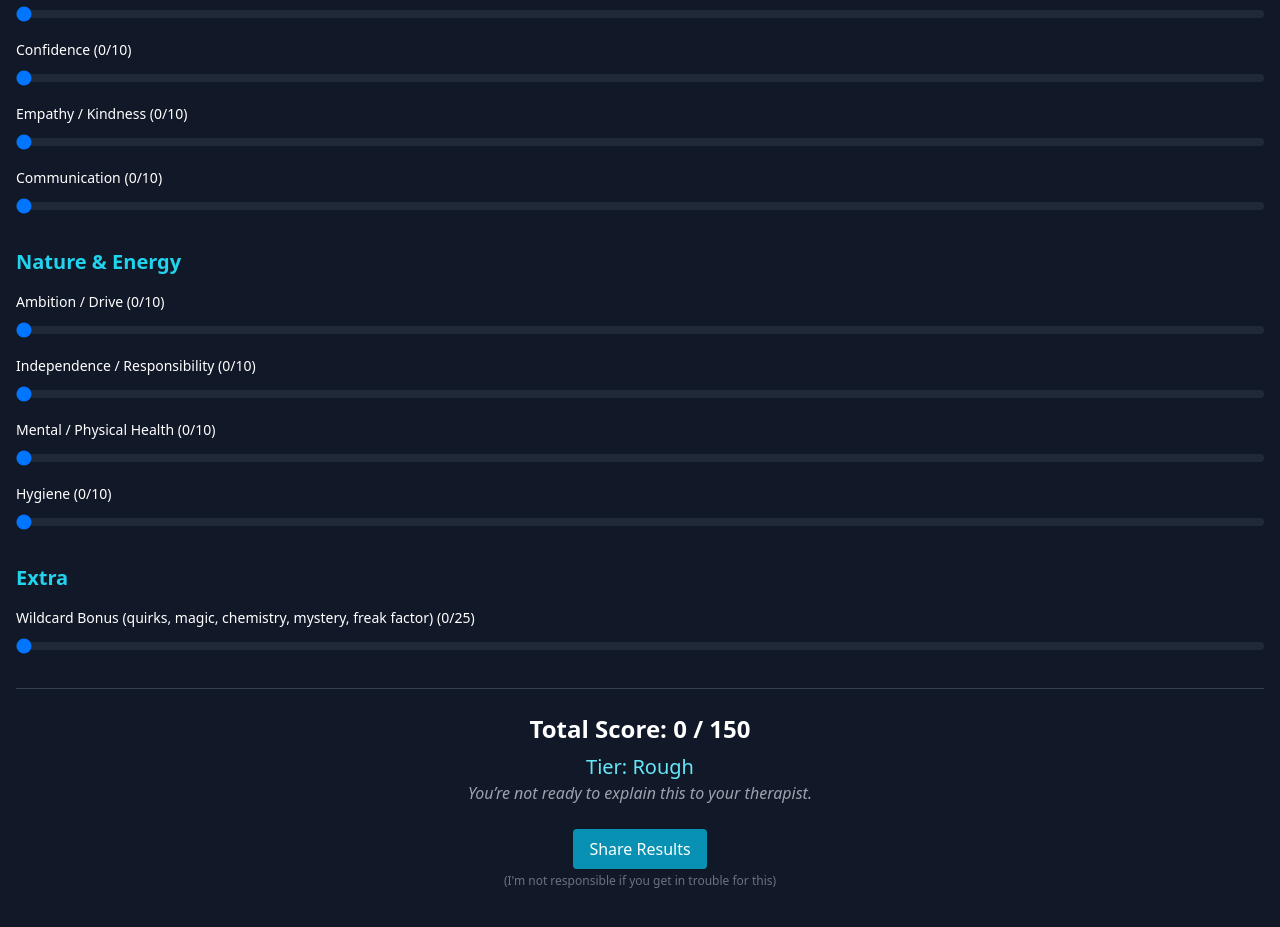
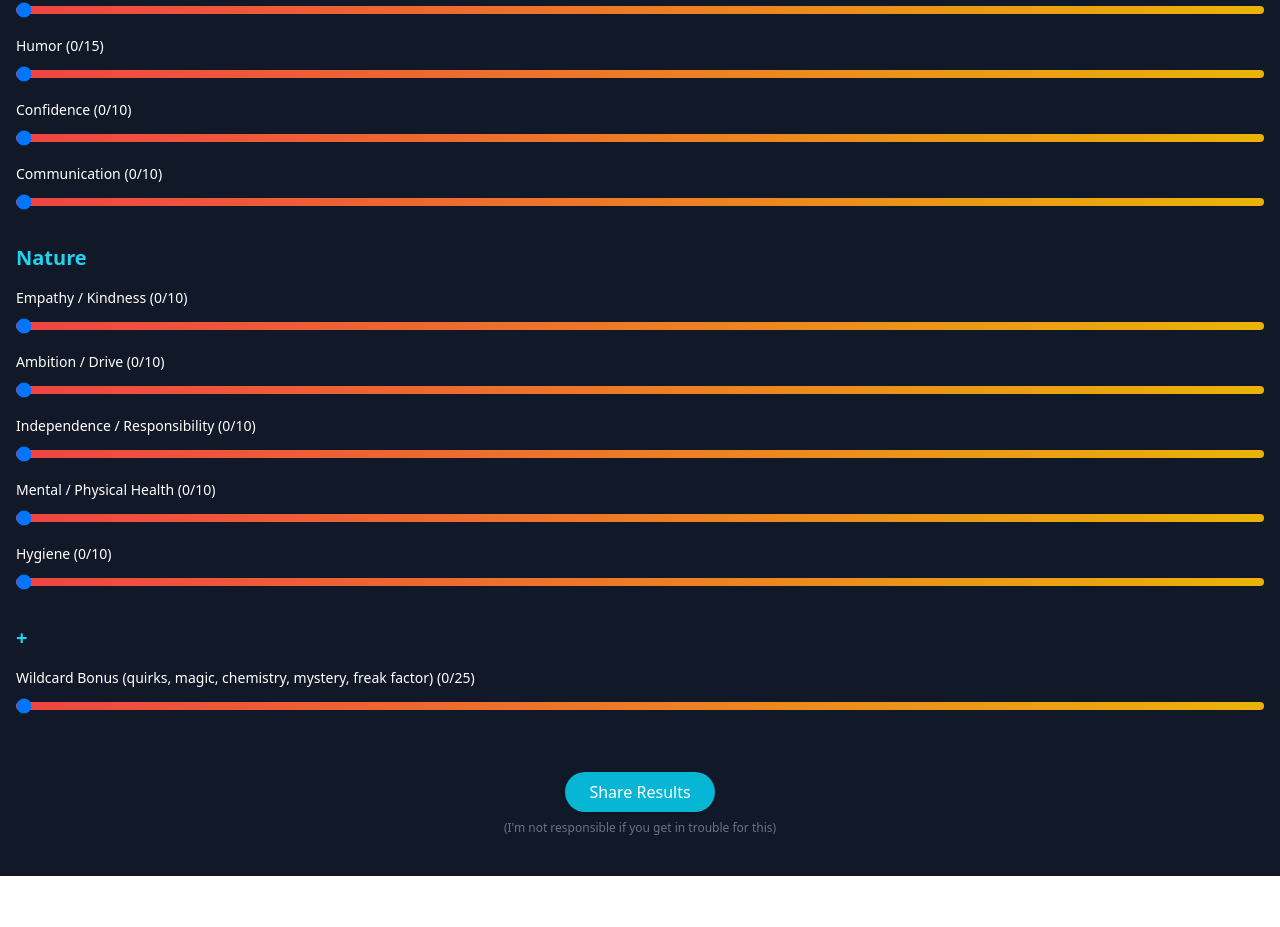
Before and after one commit to TyroneWillings1/thefinetest, a React (Create React App) app: page / in a window 1280 px wide. Shown: the part 609-1536 px from the top of the page. After the commit the page ends 1485 px from the top, so only its background shows below. Built offline with nearby package versions, Linux system fonts and the light colour scheme.

Commit message:
Final result logic + UI polish

```diff
--- a/src/App.js
+++ b/src/App.js
@@ -1,4 +1,5 @@
 import { useState } from "react";
+import html2canvas from "html2canvas";
 import "./index.css";
 
 const traitGroups = {
@@ -6,100 +7,60 @@ const traitGroups = {
     { label: "Face", max: 20 },
     { label: "Hair", max: 10 },
     { label: "Legs", max: 10 },
-    { label: "Body Proportion", max: 10 }
+    { label: "Body Proportion", max: 10 },
   ],
   "Intellect": [
     { label: "Intelligence", max: 15 },
     { label: "Humor", max: 15 },
     { label: "Confidence", max: 10 },
+    { label: "Communication", max: 10 },
+  ],
+  "Nature": [
     { label: "Empathy / Kindness", max: 10 },
-    { label: "Communication", max: 10 }
-  ],
-  "Nature & Energy": [
     { label: "Ambition / Drive", max: 10 },
     { label: "Independence / Responsibility", max: 10 },
     { label: "Mental / Physical Health", max: 10 },
-    { label: "Hygiene", max: 10 }
+    { label: "Hygiene", max: 10 },
   ],
-  "Extra": [
-    { label: "Wildcard Bonus (quirks, magic, chemistry, mystery, freak factor)", max: 25 }
-  ]
+  "+": [
+    { label: "Wildcard Bonus (quirks, magic, chemistry, mystery, freak factor)", max: 25 },
+  ],
 };
 
 const allTraits = Object.values(traitGroups).flat();
-const maxScore = allTraits.reduce((sum, t) => t.label.includes("Wildcard") ? sum : sum + t.max, 0);
 
-function getTier(score, wildcard) {
-  const effectiveScore = score + Number(wildcard);
-
-  const tierOptions = {
-    god: [
-      "You’re legally required to fall in love.",
-      "God spent a little extra time on this one.",
-      "If you fumble this, it’s a war crime.",
-      "This is the one the simulations warned us about.",
-      "They’re not real. They’re a glitch in the beauty matrix.",
-      "Your soulmate. Your final boss. Your everything app."
-    ],
-    elite: [
-      "Marry them yesterday.",
-      "Too good to be true — check for red flags or NDAs.",
-      "This is the person your mom warned you not to fumble.",
-      "Probably a model, maybe an alien.",
-      "Swipe right and prepare for psychological whiplash.",
-      "You don’t chase this. You *earn* this."
-    ],
-    exceptional: [
-      "A rare gem, lock that down.",
-      "You’ll think about them during other dates.",
-      "Like finding a four-leaf clover in a desert.",
-      "High-tier with humble energy. Dangerous combo.",
-      "Deserves flowers, and probably your PIN.",
-      "This is the kind of person people write songs about."
-    ],
-    high: [
-      "Built different in all the right ways.",
-      "You’ll brag about dating them once you realize what you had.",
-      "Dependable. Kissable. Possibly weird in a good way.",
-      "Quality stock. Invest now.",
-      "They pass the vibe check, background check, and the playlist check.",
-      "Not flashy, but long-term material. Like a Honda with a sunroof."
-    ],
-    average: [
-      "There’s potential!",
-      "Mid with sparks of greatness.",
-      "Not a hell yes, but not a hell no.",
-      "Solid baseline. Could be a sleeper hit.",
-      "Might surprise you, or might ghost you after brunch.",
-      "Not bad… for now. Jury’s out."
-    ],
-    rough: [
-      "Oh no. Absolutely not.",
-      "You’re not ready to explain this to your therapist.",
-      "Dating them is a cry for help.",
-      "Run. Don't walk.",
-      "Every red flag in a trench coat.",
-      "You’re trying to fix something your ancestors warned you about."
-    ]
+function getTier(score) {
+  const messages = {
+    "God Tier": ["Marry her immediately.", "You’re legally required to fall in love.", "This is endgame."],
+    "Elite": ["Too good to be true, investigate further.", "Probably makes your mom like her too.", "You’ll be dreaming about this one."],
+    "Exceptional": ["A rare gem, lock that down.", "Great genes, greater vibes.", "You’re punching up.", "They understood the assignment."],
+    "High Quality": ["Built different in all the right ways.", "Solid across the board.", "Could be The One with the right patch update."],
+    "Average": ["There’s potential!", "Standard issue with room for modding.", "You’ve definitely seen her before on IG explore."],
+    "Rough": ["Probably not the one for you.", "Reconsider your standards.", "You’re doing charity work."],
   };
 
-  if (effectiveScore >= 150) return { label: "God Tier", desc: randomFrom(tierOptions.god) };
-  if (effectiveScore >= 140) return { label: "Elite", desc: randomFrom(tierOptions.elite) };
-  if (effectiveScore >= 120) return { label: "Exceptional", desc: randomFrom(tierOptions.exceptional) };
-  if (effectiveScore >= 90) return { label: "High Quality", desc: randomFrom(tierOptions.high) };
-  if (effectiveScore >= 50) return { label: "Average", desc: randomFrom(tierOptions.average) };
-  return { label: "Rough", desc: randomFrom(tierOptions.rough) };
-}
+  let tier;
+  if (score >= 150) tier = "God Tier";
+  else if (score >= 140) tier = "Elite";
+  else if (score >= 120) tier = "Exceptional";
+  else if (score >= 90) tier = "High Quality";
+  else if (score >= 50) tier = "Average";
+  else tier = "Rough";
 
-function randomFrom(arr) {
-  return arr[Math.floor(Math.random() * arr.length)];
+  const options = messages[tier];
+  const description = options[Math.floor(Math.random() * options.length)];
+  return { tier, description };
 }
 
 export default function App() {
   const [scores, setScores] = useState(Array(allTraits.length).fill(0));
-  const total = scores.reduce((sum, val, i) => allTraits[i].label.includes("Wildcard") ? sum : sum + Number(val), 0);
-  const wildcard = scores[allTraits.findIndex(t => t.label.includes("Wildcard"))] || 0;
-  const { label: tier, desc: tierDesc } = getTier(total, wildcard);
+  const [showResults, setShowResults] = useState(false);
+  const [imageUrl, setImageUrl] = useState(null);
+
+  const visibleTraits = Object.values(traitGroups).slice(0, 3).flat();
+  const wildcardScore = scores[scores.length - 1];
+  const total = visibleTraits.reduce((sum, _, i) => sum + Number(scores[i]), 0);
+  const tierData = getTier(total + Number(wildcardScore));
 
   const handleChange = (index, value) => {
     const updated = [...scores];
@@ -107,25 +68,23 @@ export default function App() {
     setScores(updated);
   };
 
-  const exportSummary = () => {
-    const groupSums = Object.entries(traitGroups).map(([group, traits]) => {
-      const sum = traits.reduce((acc, t) => {
-        const index = allTraits.findIndex(tt => tt.label === t.label);
-        return acc + Number(scores[index] || 0);
-      }, 0);
-      return `${group}: ${sum}`;
-    }).join("\n");
-
-    const text = `F.I.N.E. RESULTS\n${groupSums}\n\nTier: ${tier}\n${tierDesc}\n\n(I'm not responsible if you get in trouble for this)`;
-    alert(text); // Replace this with proper modal/download later
+  const exportResults = () => {
+    const element = document.getElementById("results-section");
+    html2canvas(element).then((canvas) => {
+      const imgData = canvas.toDataURL("image/webp");
+      setImageUrl(imgData);
+    });
   };
 
   return (
     <div className="min-h-screen bg-gray-900 text-white py-10 px-4 font-sans">
       <h1 className="text-4xl font-bold text-center mb-2">The F.I.N.E. Test</h1>
-      <p className="text-center text-gray-300 mb-6">Figure, Intellect, Nature, Energy. Rate each trait to find out how much you really want someone.</p>
+      <p className="text-center text-cyan-400 mb-6 text-lg">Figure, Intellect, Nature, Energy</p>
+      <p className="text-center text-gray-300 mb-8">Rate each trait to find out how much you really want someone.</p>
       <hr className="border-gray-700 mb-6" />
 
+      {!showResults && (
+        <>
           {Object.entries(traitGroups).map(([groupName, traits], groupIndex) => (
             <div key={groupName} className="mb-8">
               <h2 className="text-xl font-semibold text-cyan-400 mb-4">{groupName}</h2>
@@ -134,9 +93,12 @@ export default function App() {
                 const value = scores[globalIndex];
                 const max = trait.max;
                 const percentage = (value / max) * 100;
-            const style = {
-              background: `linear-gradient(to right, red, yellow ${percentage}%, green ${percentage}%, #1f2937 ${percentage}%)`,
-            };
+                let gradient;
+
+                if (percentage <= 33) gradient = "from-red-500 to-yellow-500";
+                else if (percentage <= 66) gradient = "from-yellow-500 to-green-400";
+                else gradient = "from-green-500 to-green-300";
+
                 return (
                   <div key={trait.label} className="mb-4">
                     <label className="block text-sm font-medium text-white mb-1">
@@ -148,26 +110,56 @@ export default function App() {
                       max={max}
                       value={value}
                       onChange={(e) => handleChange(globalIndex, e.target.value)}
-                  className="w-full h-2 rounded-full appearance-none"
-                  style={style}
+                      className={`w-full h-2 rounded-full appearance-none bg-gradient-to-r ${gradient}`}
                     />
                   </div>
                 );
               })}
             </div>
           ))}
-
-      <hr className="border-gray-700 my-6" />
-      <h2 className="text-2xl font-bold text-center">Total Score: {total} / {maxScore}</h2>
-      <h3 className="text-xl text-center text-cyan-300 mt-2">Tier: {tier}</h3>
-      <p className="text-center text-gray-400 italic">{tierDesc}</p>
-
-      <div className="text-center mt-6">
-        <button onClick={exportSummary} className="bg-cyan-600 hover:bg-cyan-700 px-4 py-2 rounded text-white">
+          <div className="text-center">
+            <button
+              onClick={() => {
+                exportResults();
+                setShowResults(true);
+              }}
+              className="mt-6 px-6 py-2 bg-cyan-500 hover:bg-cyan-600 text-white rounded-full shadow"
+            >
               Share Results
             </button>
-        <p className="text-xs text-gray-500 mt-1">(I'm not responsible if you get in trouble for this)</p>
+            <p className="text-xs text-gray-500 mt-2">(I'm not responsible if you get in trouble for this)</p>
           </div>
+        </>
+      )}
+
+      {showResults && (
+        <div id="results-section" className="bg-gray-800 p-6 rounded-xl mt-10">
+          <h2 className="text-3xl text-center font-bold mb-4">F.I.N.E. Results</h2>
+          {Object.entries(traitGroups).slice(0, 3).map(([group, traits]) => {
+            const sectionTotal = traits.reduce((sum, _, i) => sum + Number(scores[Object.values(traitGroups).flat().indexOf(traits[i])]), 0);
+            return (
+              <p key={group} className="text-lg text-center">
+                {group}: {sectionTotal}
+              </p>
+            );
+          })}
+          <p className="text-lg text-center">+: {wildcardScore}</p>
+          <h3 className="text-xl text-cyan-300 text-center mt-4">{tierData.tier}</h3>
+          <p className="text-center text-gray-300">{tierData.description}</p>
+          {imageUrl && (
+            <div className="mt-6 text-center">
+              <img src={imageUrl} alt="FINE Results Screenshot" className="rounded-lg mx-auto max-w-xs" />
+              <a
+                href={imageUrl}
+                download="fine-results.webp"
+                className="mt-2 inline-block px-4 py-1 text-sm text-white bg-cyan-500 rounded-full hover:bg-cyan-600"
+              >
+                Download Image
+              </a>
+            </div>
+          )}
+        </div>
+      )}
     </div>
   );
 }
```
Lines whose indentation alone changed are shown as unchanged.
